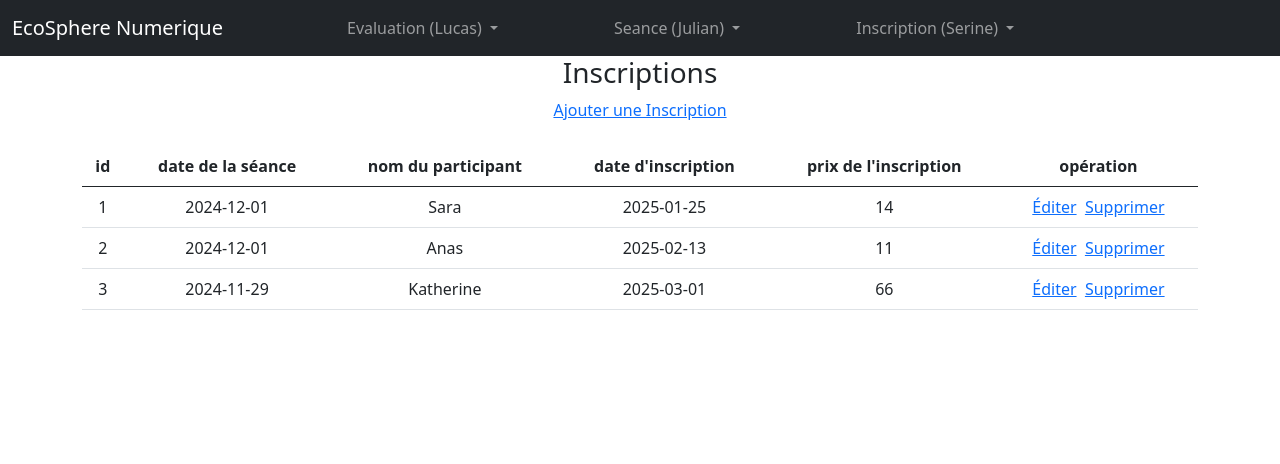
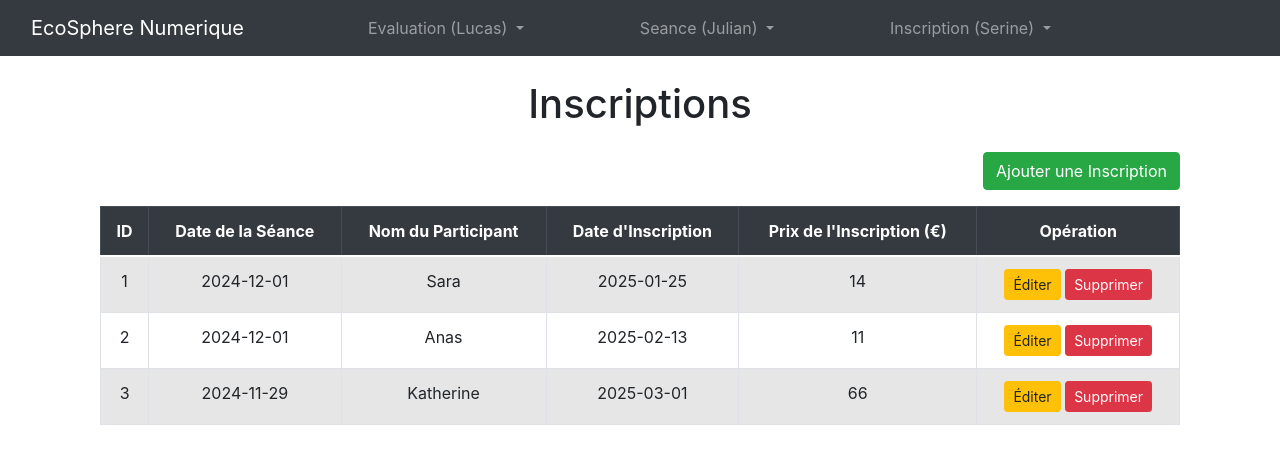
Before and after one commit to Lucas-Requena/ecosphere, a Flask app: page /inscription/show in a window 1280 px wide. Shown: the top 464 px of the page. Run offline with Flask 3, Linux system fonts and the light colour scheme; data comes from the database, SQL or seed files in the repository; some libraries are stand-ins or nearby versions.

Commit message:
changement dans l'etat

```diff
--- a/ecosphere/templates/Inscription/show_inscription.html
+++ b/ecosphere/templates/Inscription/show_inscription.html
@@ -6,14 +6,21 @@
 {% endblock %}
 
 {% block body %}
-<h3>Inscriptions</h3>
-<a href="/inscription/add">Ajouter une Inscription</a>
-<br><br>
+<div class="container mt-4">
+    <h1 class="mb-4 text-center">Inscriptions</h1>
+    <div class="text-right mb-3">
+        <a href="/inscription/add" class="btn btn-success">Ajouter une Inscription</a>
+    </div>
 
-<table class="table">
+    <table class="table table-striped table-bordered">
         <thead class="thead-dark">
             <tr>
-            <th>id</th><th>date de la séance</th><th>nom du participant</th><th>date d'inscription</th><th>prix de l'inscription</th><th>opération</th>
+                <th>ID</th>
+                <th>Date de la Séance</th>
+                <th>Nom du Participant</th>
+                <th>Date d'Inscription</th>
+                <th>Prix de l'Inscription (€)</th>
+                <th>Opération</th>
             </tr>
         </thead>
         <tbody>
@@ -25,18 +32,18 @@
                       <td>{{ ligne.Nom_Participant }}</td>
                       <td>{{ ligne.date_Inscription }}</td>
                       <td>{{ ligne.prix_inscription }}</td>
-
                       <td>
-                      <a href="/inscription/edit?id={{ ligne.id }}">Éditer</a>&nbsp;
-                      <a href="/inscription/delete?id={{ ligne.id }}">Supprimer</a>
+                          <a href="/inscription/edit?id={{ ligne.id }}" class="btn btn-warning btn-sm">Éditer</a>
+                          <a href="/inscription/delete?id={{ ligne.id }}" class="btn btn-danger btn-sm">Supprimer</a>
                       </td>
                </tr>
             {% endfor %}
         {% else %}
             <tr>
-                  <td colspan="6">Pas d'inscription</td>
+                <td colspan="6" class="text-center">Pas d'inscription</td>
             </tr>
         {% endif %}
         </tbody>
     </table>
+</div>
 {% endblock %}
--- a/ecosphere/templates/layout.html
+++ b/ecosphere/templates/layout.html
@@ -9,6 +9,8 @@
     <link rel="shortcut icon" href="{{ url_for('static', filename='image/logo.png') }}" >
     {% block stylesheets %}
         <link rel="stylesheet" href="{{ url_for('static', filename='bootstrap/css/bootstrap.css') }}" >
+        <!-- Ajout du lien CSS de Bootstrap -->
+        <link href="https://stackpath.bootstrapcdn.com/bootstrap/4.5.2/css/bootstrap.min.css" rel="stylesheet">
     {% endblock %}
 </head>
 <body>
@@ -38,6 +40,10 @@
 </div>
 {% block javascripts %}
     <script src="{{ url_for('static', filename='bootstrap/js/bootstrap.js') }}"></script>
+    <!-- Ajout des scripts JavaScript de Bootstrap -->
+    <script src="https://code.jquery.com/jquery-3.5.1.slim.min.js"></script>
+    <script src="https://cdn.jsdelivr.net/npm/@popperjs/core@2.9.2/dist/umd/popper.min.js"></script>
+    <script src="https://stackpath.bootstrapcdn.com/bootstrap/4.5.2/js/bootstrap.min.js"></script>
 {% endblock %}
 
 </body>
```
Lines whose indentation alone changed are shown as unchanged.
